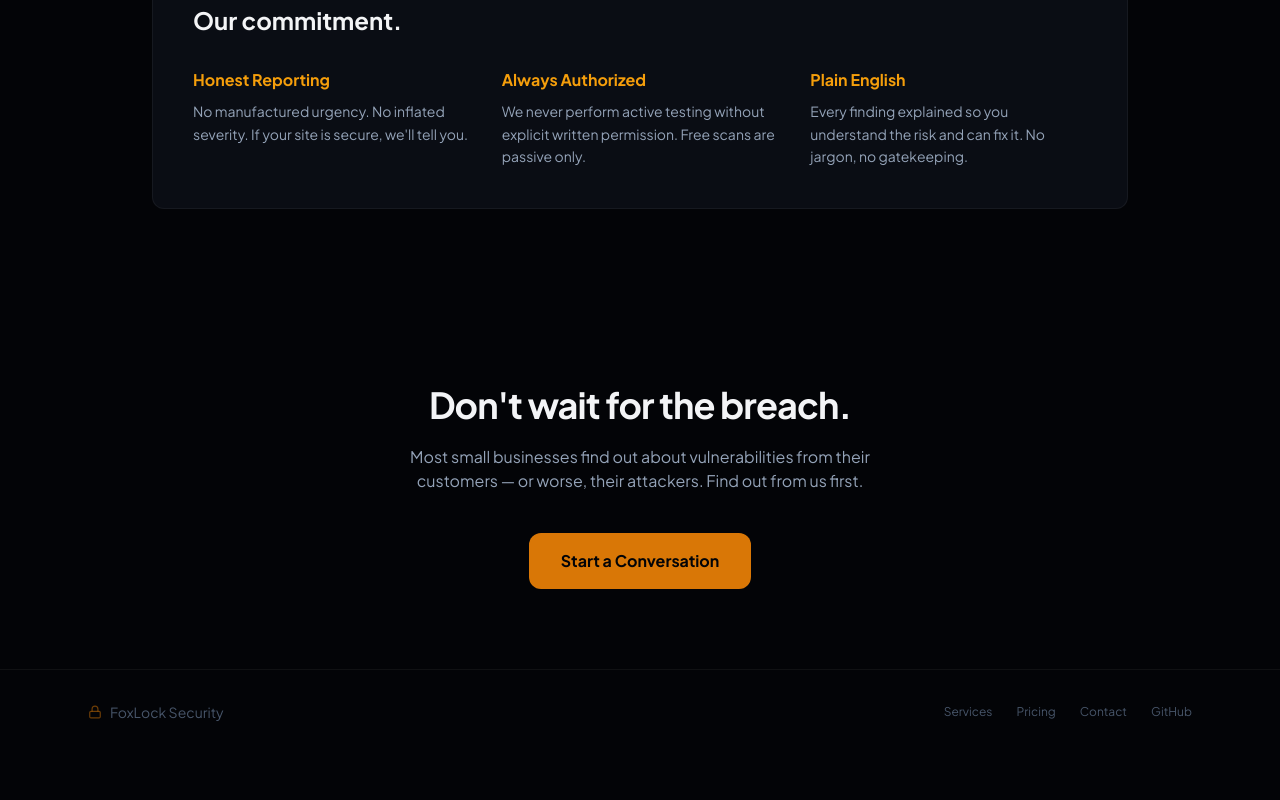
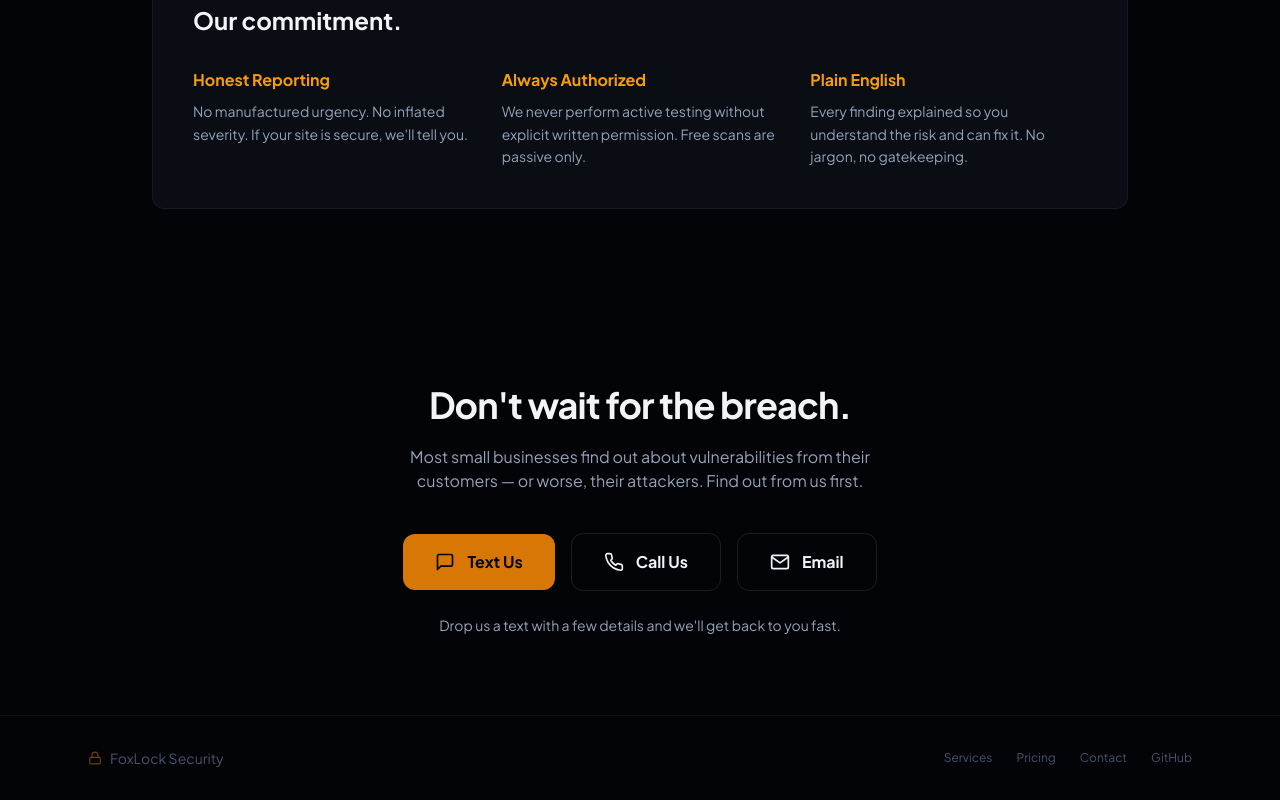
Before and after one commit to lakotafox/foxlock, a Next.js app: page / in a window 1280 px wide. Shown: the part 2781-3581 px from the top of the page. Before the commit the page ends 3535 px from the top, so only its background shows below. Built offline with nearby package versions, Linux system fonts and the light colour scheme.

Commit message:
Add text, call, and email contact options
Co-Authored-By: Claude Opus 4.6 <noreply@anthropic.com>

```diff
--- a/src/app/page.tsx
+++ b/src/app/page.tsx
@@ -64,7 +64,7 @@ export default function Home() {
             <a href="#how-it-works" className="text-steel hover:text-white transition">How It Works</a>
             <a href="#pricing" className="text-steel hover:text-white transition">Pricing</a>
             <a
-              href="mailto:contact@foxlocksecurity.com"
+              href="mailto:foxlocksecure@gmail.com"
               className="px-4 py-2 bg-amber hover:bg-amber-light text-void font-semibold rounded-lg transition text-sm"
             >
               Contact
@@ -265,7 +265,7 @@ export default function Home() {
                 <li className="flex gap-2"><span className="text-amber">&#10003;</span> Change detection</li>
               </ul>
               <a
-                href="mailto:contact@foxlocksecurity.com?subject=Security Monitoring"
+                href="mailto:foxlocksecure@gmail.com?subject=Security Monitoring"
                 className="w-full py-3 border border-white/10 rounded-lg text-steel hover:text-white hover:border-white/20 transition text-sm text-center block font-medium"
               >
                 Get Started
@@ -306,7 +306,7 @@ export default function Home() {
                 <li className="flex gap-2"><span className="text-amber">&#10003;</span> Re-test after fixes</li>
               </ul>
               <a
-                href="mailto:contact@foxlocksecurity.com"
+                href="mailto:foxlocksecure@gmail.com"
                 className="w-full py-3 border border-white/10 rounded-lg text-steel hover:text-white hover:border-white/20 transition text-sm text-center block font-medium"
               >
                 Contact Us
@@ -352,12 +352,39 @@ export default function Home() {
             Most small businesses find out about vulnerabilities from their customers &mdash;
             or worse, their attackers. Find out from us first.
           </p>
-          <a
-            href="mailto:contact@foxlocksecurity.com"
-            className="inline-block px-8 py-4 bg-amber hover:bg-amber-light text-void font-bold rounded-xl transition"
-          >
-            Start a Conversation
-          </a>
+          <div className="flex flex-col sm:flex-row items-center justify-center gap-4">
+            <a
+              href="sms:+13852507195?body=Hi%20FoxLock%2C%20I%27d%20like%20to%20learn%20about%20a%20security%20audit%20for%20my%20website."
+              className="flex items-center gap-3 px-8 py-4 bg-amber hover:bg-amber-light text-void font-bold rounded-xl transition"
+            >
+              <svg width="20" height="20" viewBox="0 0 24 24" fill="none" stroke="currentColor" strokeWidth="2" strokeLinecap="round" strokeLinejoin="round">
+                <path d="M21 15a2 2 0 0 1-2 2H7l-4 4V5a2 2 0 0 1 2-2h14a2 2 0 0 1 2 2z" />
+              </svg>
+              Text Us
+            </a>
+            <a
+              href="tel:+13852507195"
+              className="flex items-center gap-3 px-8 py-4 border border-white/10 hover:border-white/20 text-ice font-bold rounded-xl transition"
+            >
+              <svg width="20" height="20" viewBox="0 0 24 24" fill="none" stroke="currentColor" strokeWidth="2" strokeLinecap="round" strokeLinejoin="round">
+                <path d="M22 16.92v3a2 2 0 0 1-2.18 2 19.79 19.79 0 0 1-8.63-3.07 19.5 19.5 0 0 1-6-6 19.79 19.79 0 0 1-3.07-8.67A2 2 0 0 1 4.11 2h3a2 2 0 0 1 2 1.72c.127.96.361 1.903.7 2.81a2 2 0 0 1-.45 2.11L8.09 9.91a16 16 0 0 0 6 6l1.27-1.27a2 2 0 0 1 2.11-.45c.907.339 1.85.573 2.81.7A2 2 0 0 1 22 16.92z" />
+              </svg>
+              Call Us
+            </a>
+            <a
+              href="mailto:foxlocksecure@gmail.com"
+              className="flex items-center gap-3 px-8 py-4 border border-white/10 hover:border-white/20 text-ice font-bold rounded-xl transition"
+            >
+              <svg width="20" height="20" viewBox="0 0 24 24" fill="none" stroke="currentColor" strokeWidth="2" strokeLinecap="round" strokeLinejoin="round">
+                <path d="M4 4h16c1.1 0 2 .9 2 2v12c0 1.1-.9 2-2 2H4c-1.1 0-2-.9-2-2V6c0-1.1.9-2 2-2z" />
+                <polyline points="22,6 12,13 2,6" />
+              </svg>
+              Email
+            </a>
+          </div>
+          <p className="text-steel text-sm mt-6">
+            Drop us a text with a few details and we&apos;ll get back to you fast.
+          </p>
         </section>
       </main>
 
@@ -374,7 +401,7 @@ export default function Home() {
           <div className="flex gap-6 text-xs text-ghost">
             <a href="#services" className="hover:text-white transition">Services</a>
             <a href="#pricing" className="hover:text-white transition">Pricing</a>
-            <a href="mailto:contact@foxlocksecurity.com" className="hover:text-white transition">Contact</a>
+            <a href="mailto:foxlocksecure@gmail.com" className="hover:text-white transition">Contact</a>
             <a href="https://github.com/lakotafox" className="hover:text-white transition">GitHub</a>
           </div>
         </div>
--- a/src/app/results/page.tsx
+++ b/src/app/results/page.tsx
@@ -445,7 +445,7 @@ export default function Results() {
               <div className="text-3xl font-bold text-ice">$39</div>
               <div className="text-ghost text-xs mb-3">/month</div>
               <a
-                href="mailto:contact@foxlocksecurity.com?subject=Security Monitoring"
+                href="mailto:foxlocksecure@gmail.com?subject=Security Monitoring"
                 className="inline-block px-6 py-2.5 border border-amber/30 text-amber-light hover:bg-amber/10 rounded-lg transition text-sm font-medium"
               >
                 Get Started
@@ -465,7 +465,7 @@ export default function Results() {
             that automated scans can&apos;t find.
           </p>
           <a
-            href="mailto:contact@foxlocksecurity.com"
+            href="mailto:foxlocksecure@gmail.com"
             className="inline-block px-8 py-4 bg-amber hover:bg-amber-light text-void font-semibold rounded-lg transition"
           >
             Book a Professional Pentest
```
